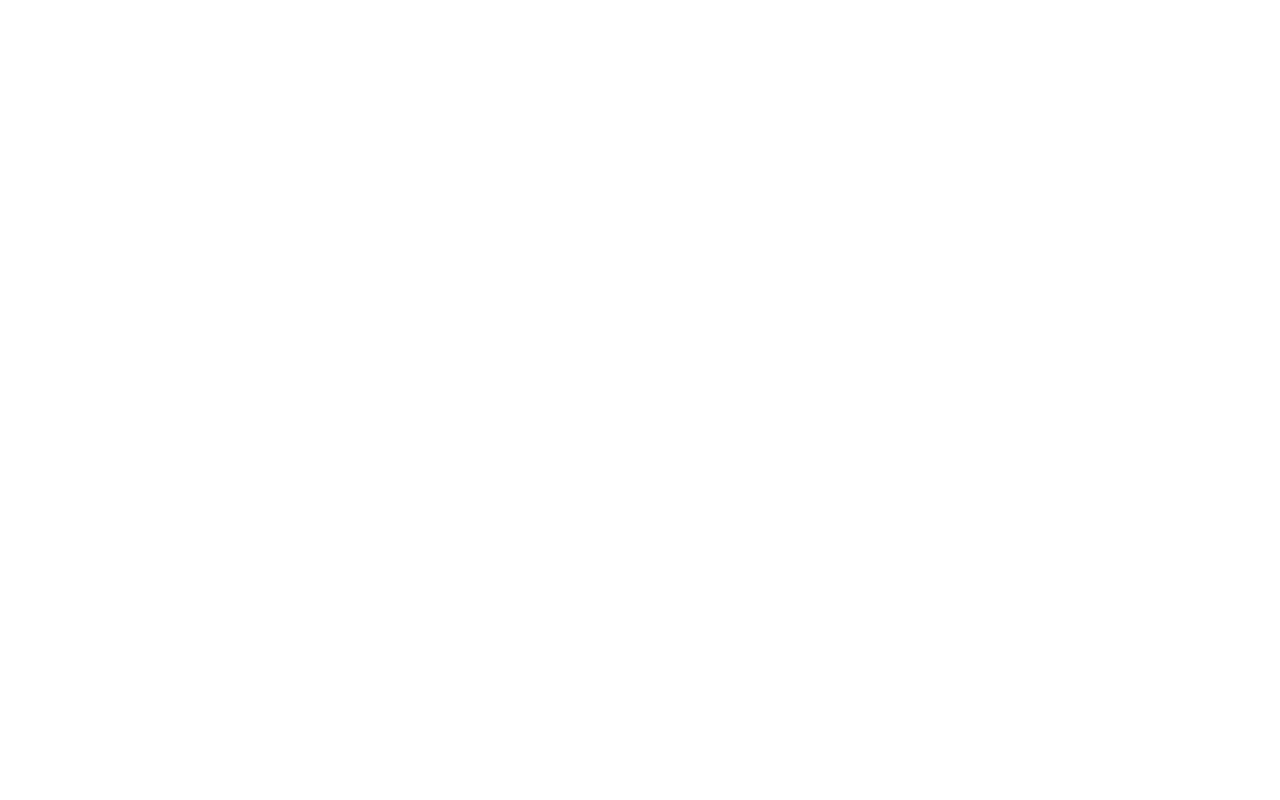
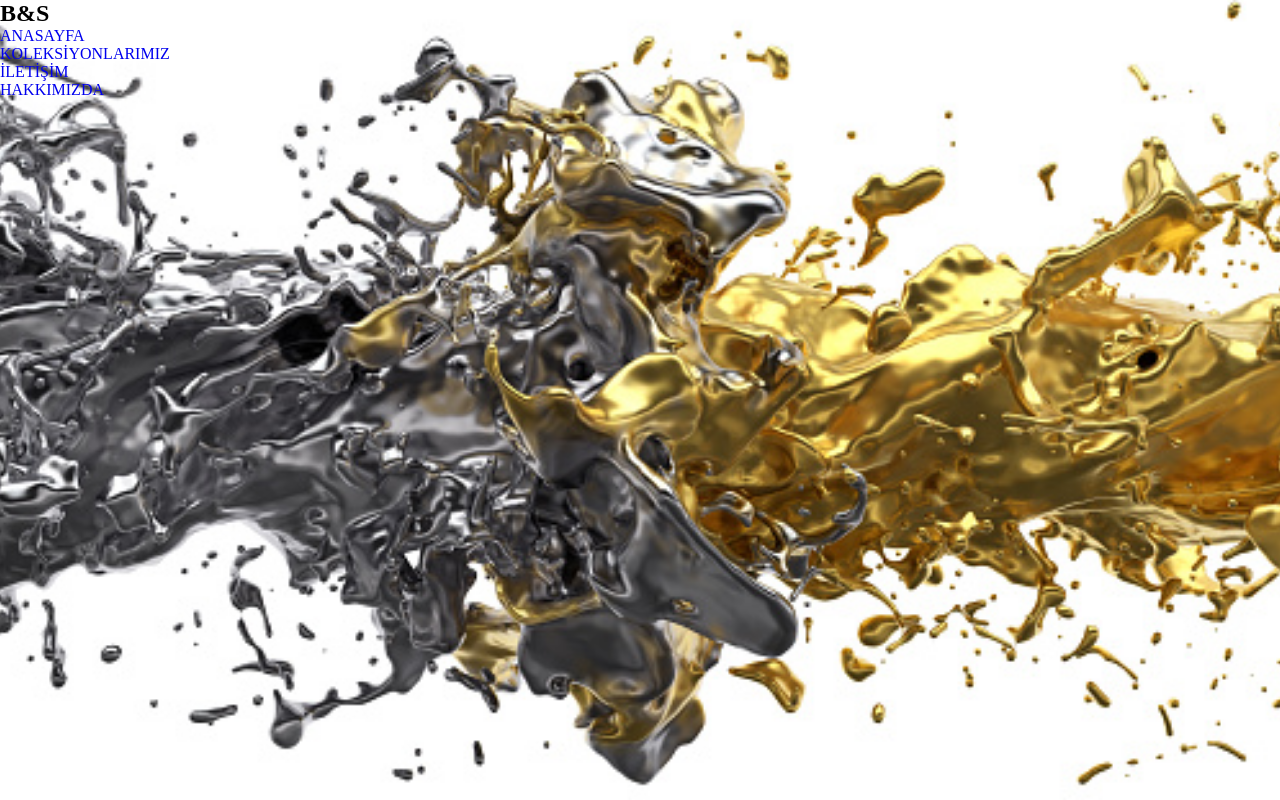
Before and after one commit to SauWebProgramming/websayfasi-sla.cetin, a plain HTML site: page index.html in a window 1280 px wide. Drawn offline with Linux system fonts and the light colour scheme.

Commit message:
Anasayfamı oluşturmaya başladım

```diff
--- a/index.html
+++ b/index.html
@@ -2,10 +2,34 @@
 <html lang="en">
 <head>
     <meta charset="UTF-8">
+
     <meta name="viewport" content="width=device-width, initial-scale=1.0">
-    <title>Document</title>
+    <title>Anasayfa</title>
+    <link rel="stylesheet" href="style.css">
+
+
 </head>
 <body>
+    <header is="header">
+        <div class="header">
+            <div class="container">
+                <div class="header-navbar">
+                    <div class="header-logo">
+                        <h2>B&S</h2>
+                    </div>
+                    <div class="header-menu">
+                        <ul>
+                            <li><a href="#">ANASAYFA</a></li>
+                            <li><a href="#">KOLEKSİYONLARIMIZ</a></li>
+                            <li><a href="#">İLETİŞİM</a></li>
+                            <li><a href="#">HAKKIMIZDA</a></li>
+
+                        </ul>
+                    </div>
+                </div>
+            </div>
+        </div>
+    </header>
 
 </body>
 </html>
--- /dev/null
+++ b/style.css
@@ -0,0 +1,49 @@
+*,
+*::before,
+*::after{
+
+margin: 0;
+padding: 0;
+box-sizing: border-box;
+border: 0;
+
+}
+
+a,
+a:Link,
+a:visited{
+    text-decoration: none;
+    outline: none;
+    border: none;
+}
+
+ul,
+li{
+    list-style: none;
+    margin: 0;
+    padding: 0;
+}
+
+section,
+span,
+p{
+    margin: 0;
+    padding: 0;
+    outline: none;
+    border: none;
+
+}
+
+.cotanier{
+    max-width: 1170px;
+    margin: 0 auto;
+    padding: 0 15px;
+}
+
+.header{
+    background-image: url(menu1.jpg);
+    background-position: center;
+    background-size: cover;
+    background-attachment: fixed;
+    height: 100vh;
+}
```
Also changed, not shown: menu1.jpg (added).
